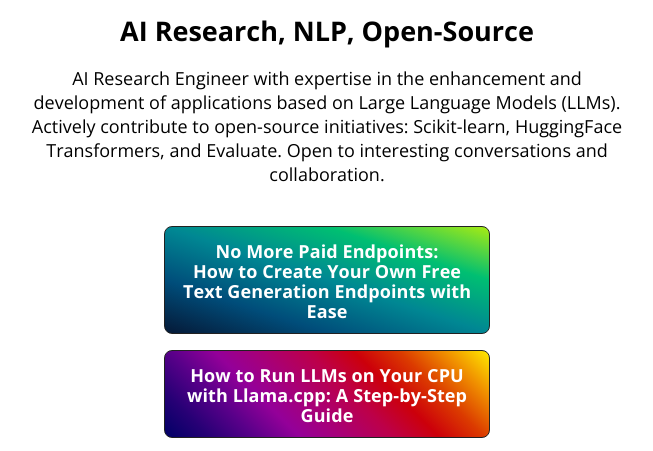
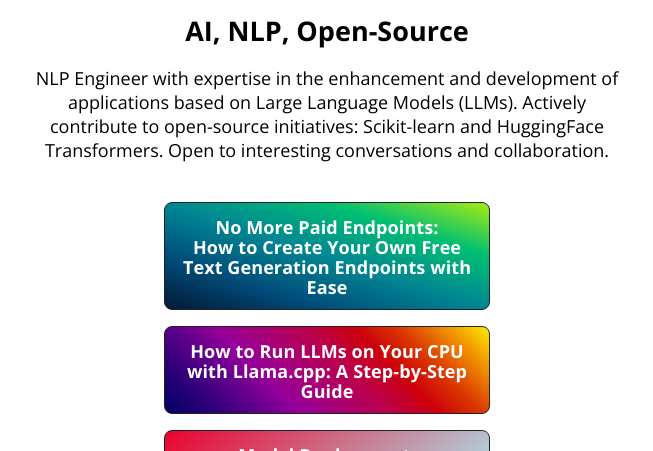
Before and after one commit to awinml/linktree, a plain HTML site: page index.html in a window 1280 px wide. Shown: the part 292-743 px from the top of the page, without its empty margins (313-966 px from the left). Drawn offline with Linux system fonts and the light colour scheme.

Commit message:
Update page

```diff
--- a/index.html
+++ b/index.html
@@ -70,9 +70,9 @@
         <h1 role="heading">Ashwin Mathur</h1>
 
         <!-- Short Bio -->
-        <h2 role="heading"> AI Research, NLP, Open-Source </h2>
+        <h2 role="heading"> AI, NLP, Open-Source </h2>
 
-        <p>AI Research Engineer with expertise in the enhancement and development of applications based on Large Language Models (LLMs). Actively contribute to open-source initiatives: Scikit-learn, HuggingFace Transformers, and Evaluate. Open to interesting conversations and collaboration.</p>
+        <p>NLP Engineer with expertise in the enhancement and development of applications based on Large Language Models (LLMs). Actively contribute to open-source initiatives: Scikit-learn and HuggingFace Transformers. Open to interesting conversations and collaboration.</p>
 
         <!-- Highlighted Post -->
         <a class="button button-post-cust-1" href="https://awinml.github.io/llm-text-gen-api/" target="_blank" rel="noopener" role="button">
```
